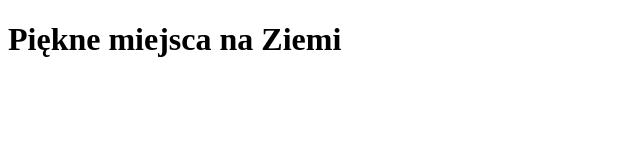
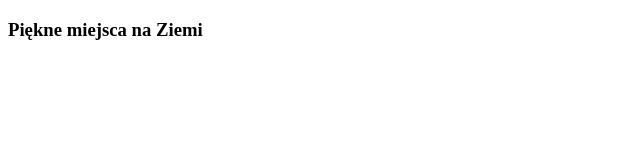
Before and after one commit to PaulinaRycombel/test, a plain HTML site: page index.html in a window 1280 px wide. Shown: the whole page, without its empty margins (0-640 px from the left). Drawn offline with Linux system fonts and the light colour scheme.

Commit message:
feat(header): Changed html tag to h3

```diff
--- a/index.html
+++ b/index.html
@@ -9,7 +9,7 @@
 
 <body>
 	<header>
-        <h1>Piękne miejsca na Ziemi</h1>
+        <h3>Piękne miejsca na Ziemi</h3>
     </header>
 
 </body>
```
